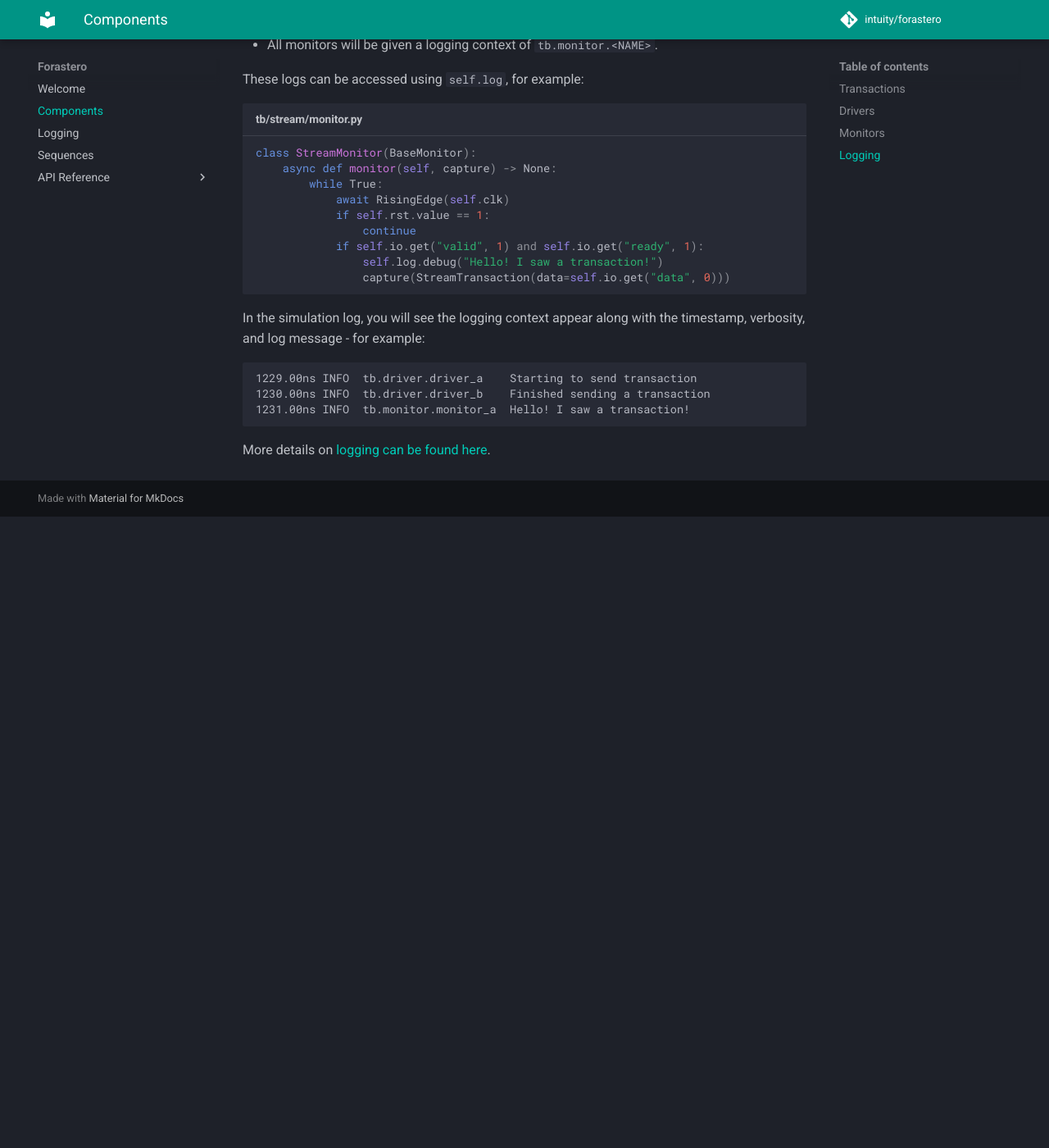
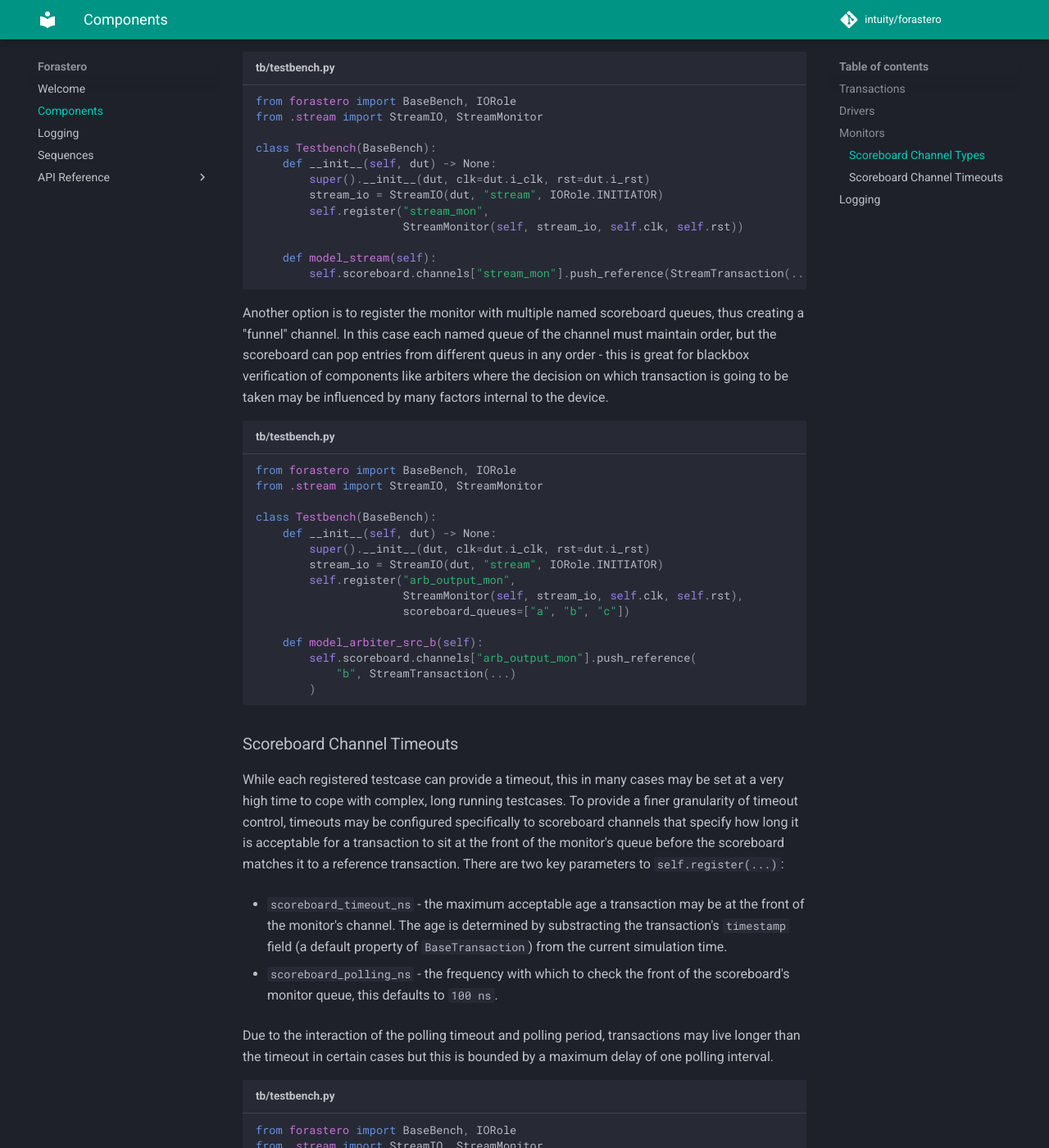
Before and after one commit to Intuity/forastero, an MkDocs documentation site: the page built from docs/components.md, in a window 1280 px wide and 1400 px high, scrolled down 4851 px. Shown: the whole window at 82% size. Built offline with MkDocs 1.6.1 and Material for MkDocs 9.7.7, drawn with Linux system fonts in a browser that asks for light colours; comment, search, counter and statistics services are not loaded; before the commit the page ends 5481 px from its top, so only the background shows below that; some of the changed text lies outside the part shown.

Commit message:
Adding support for scoreboard channel specific timeouts (#21)

````diff
--- a/docs/components.md
+++ b/docs/components.md
@@ -217,6 +217,91 @@ If, for any reason, you do not want a monitor to be attached to the scoreboard
 then you may provide the argument `scoreboard=False` to the `self.register(...)`
 call.
 
+### Scoreboard Channel Types
+
+When `self.register(...)` is called it will register the monitor against the
+scoreboard and queue captured transactions into a dedicated channel (unless
+`scoreboard=False` is set). If no other parameters are provided then the
+scoreboard will create a simpple channel.
+
+A simple channel will expect all transactions submitted to the reference queue
+to appear in the same order in the monitor's queue, and whenever a mismatch is
+detected it will flag an error.
+
+```python title="tb/testbench.py"
+from forastero import BaseBench, IORole
+from .stream import StreamIO, StreamMonitor
+
+class Testbench(BaseBench):
+    def __init__(self, dut) -> None:
+        super().__init__(dut, clk=dut.i_clk, rst=dut.i_rst)
+        stream_io = StreamIO(dut, "stream", IORole.INITIATOR)
+        self.register("stream_mon",
+                      StreamMonitor(self, stream_io, self.clk, self.rst))
+
+    def model_stream(self):
+        self.scoreboard.channels["stream_mon"].push_reference(StreamTransaction(...))
+```
+
+Another option is to register the monitor with multiple named scoreboard queues,
+thus creating a "funnel" channel. In this case each named queue of the channel
+must maintain order, but the scoreboard can pop entries from different queus in
+any order - this is great for blackbox verification of components like arbiters
+where the decision on which transaction is going to be taken may be influenced
+by many factors internal to the device.
+
+```python title="tb/testbench.py"
+from forastero import BaseBench, IORole
+from .stream import StreamIO, StreamMonitor
+
+class Testbench(BaseBench):
+    def __init__(self, dut) -> None:
+        super().__init__(dut, clk=dut.i_clk, rst=dut.i_rst)
+        stream_io = StreamIO(dut, "stream", IORole.INITIATOR)
+        self.register("arb_output_mon",
+                      StreamMonitor(self, stream_io, self.clk, self.rst),
+                      scoreboard_queues=["a", "b", "c"])
+
+    def model_arbiter_src_b(self):
+        self.scoreboard.channels["arb_output_mon"].push_reference(
+            "b", StreamTransaction(...)
+        )
+```
+
+### Scoreboard Channel Timeouts
+
+While each registered testcase can provide a timeout, this in many cases may be
+set at a very high time to cope with complex, long running testcases. To provide
+a finer granularity of timeout control, timeouts may be configured specifically
+to scoreboard channels that specify how long it is acceptable for a transaction
+to sit at the front of the monitor's queue before the scoreboard matches it to
+a reference transaction. There are two key parameters to `self.register(...)`:
+
+ * `scoreboard_timeout_ns` - the maximum acceptable age a transaction may be at
+   the front of the monitor's channel. The age is determined by substracting the
+   transaction's `timestamp` field (a default property of `BaseTransaction`)
+   from the current simulation time.
+
+ * `scoreboard_polling_ns` - the frequency with which to check the front of the
+   scoreboard's monitor queue, this defaults to `100 ns`.
+
+Due to the interaction of the polling timeout and polling period, transactions
+may live longer than the timeout in certain cases but this is bounded by a
+maximum delay of one polling interval.
+
+```python title="tb/testbench.py"
+from forastero import BaseBench, IORole
+from .stream import StreamIO, StreamMonitor
+
+class Testbench(BaseBench):
+    def __init__(self, dut) -> None:
+        super().__init__(dut, clk=dut.i_clk, rst=dut.i_rst)
+        stream_io = StreamIO(dut, "stream", IORole.INITIATOR)
+        self.register("stream_mon",
+                      StreamMonitor(self, stream_io, self.clk, self.rst),
+                      scoreboard_timeout_ns=10)
+```
+
 ## Logging
 
 Both `BaseDriver` and `BaseMonitor` inherit from `Component`, and this root class
````
Also changed, not shown: 2 other files.
